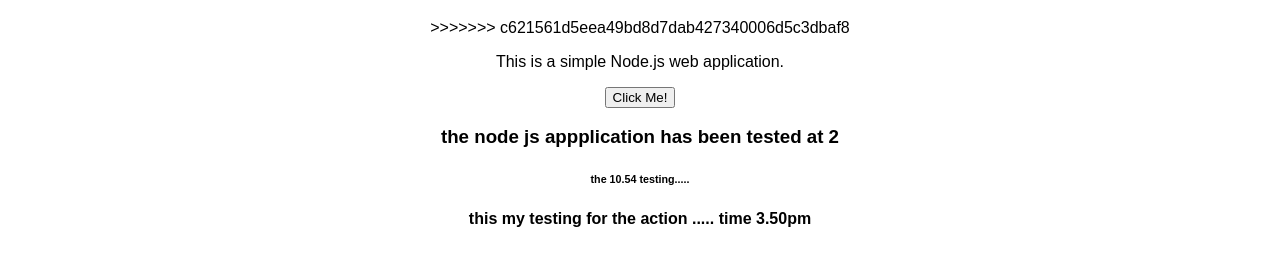
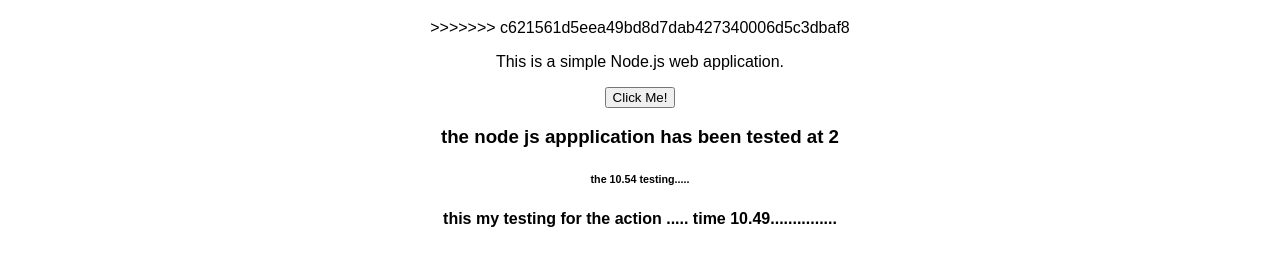
Before and after one commit to RISBIN/test-jen, a website: page public/index.html in a window 1280 px wide. Shown: the part 235-500 px from the top of the page. Drawn offline with Linux system fonts and the light colour scheme.

Commit message:
iiiiiiiiiiiiii

```diff
--- a/public/index.html
+++ b/public/index.html
@@ -26,6 +26,6 @@
     <h3>the node js appplication has been tested at 2</h3>
     <h6>the 10.54 testing.....</h6>
 
-    <h4>this my testing for the action ..... time 3.50pm</h4>
+    <h4>this my testing for the action ..... time 10.49...............</h4>
 </body>
 </html>
```
